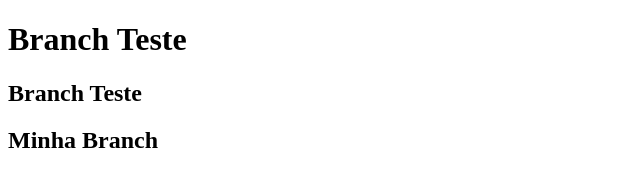
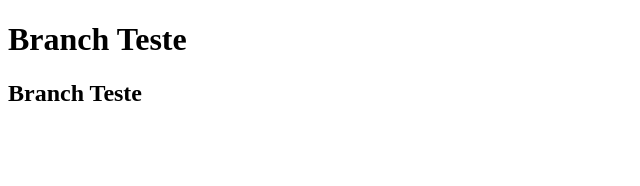
Before and after one commit to SouzaGiovanna/TestandoBranch, a plain HTML site: page index.html in a window 1280 px wide. Shown: the whole page, without its empty margins (0-640 px from the left). Drawn offline with Linux system fonts and the light colour scheme.

Commit message:
Update index.html

```diff
--- a/index.html
+++ b/index.html
@@ -9,6 +9,5 @@
 <body>
     <h1>Branch Teste</h1>
     <h2>Branch Teste</h2>
-    <h2>Minha Branch</h2>
 </body>
 </html>
```
